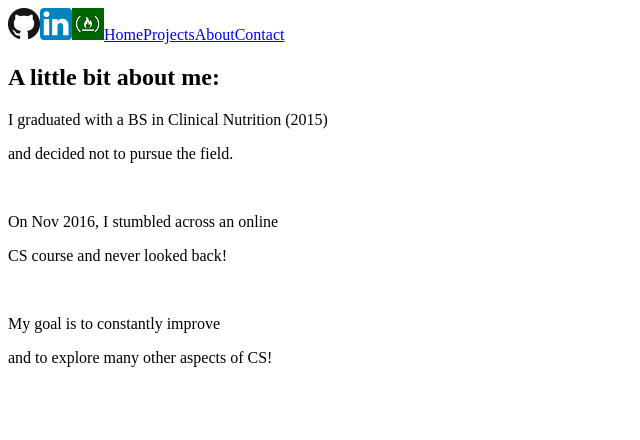
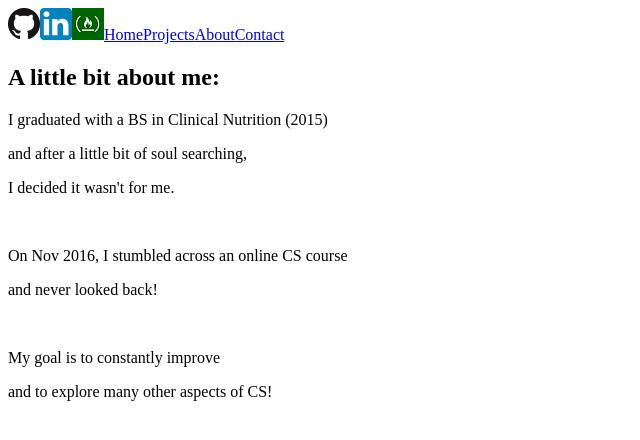
Before and after one commit to lesteven/portfolio, a React app: page /about in a window 1280 px wide. Shown: the top 440 px of the page, without its empty margins (0-640 px from the left). Built offline with nearby package versions, Linux system fonts and the light colour scheme; the HTML template or start-up script is replaced by a standard one.

Commit message:
edit about

```diff
--- a/views/about.jsx
+++ b/views/about.jsx
@@ -5,10 +5,11 @@ function About(){
 		<div className='topDiv'>
 			<h2>A little bit about me:</h2>
 			<p>I graduated with a BS in Clinical Nutrition (2015)</p>
-			<p>and decided not to pursue the field.</p>
+			<p>and after a little bit of soul searching,</p>
+			<p> I decided it wasn't for me.</p>
 			<br/>
-			<p>On Nov 2016, I stumbled across an online</p>
-			<p>CS course and never looked back!</p>
+			<p>On Nov 2016, I stumbled across an online CS course</p>
+			<p> and never looked back!</p>
 			<br/>
 			<p>My goal is to constantly improve </p>
 			<p>and to explore many other aspects of CS!</p>
```
